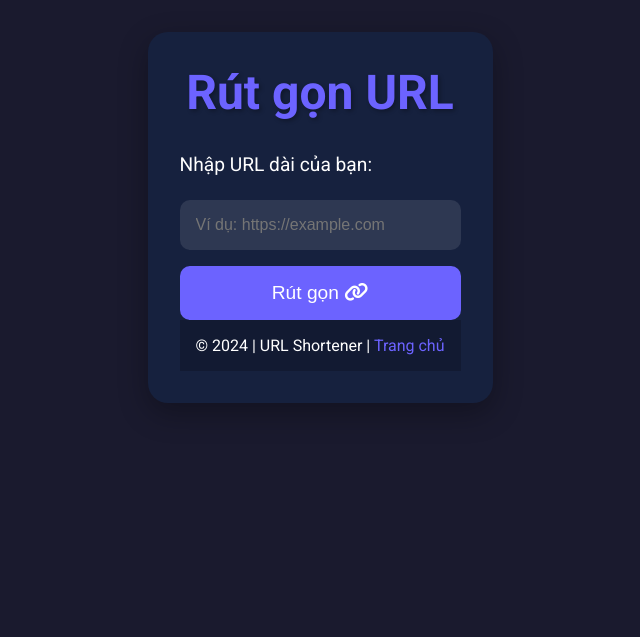
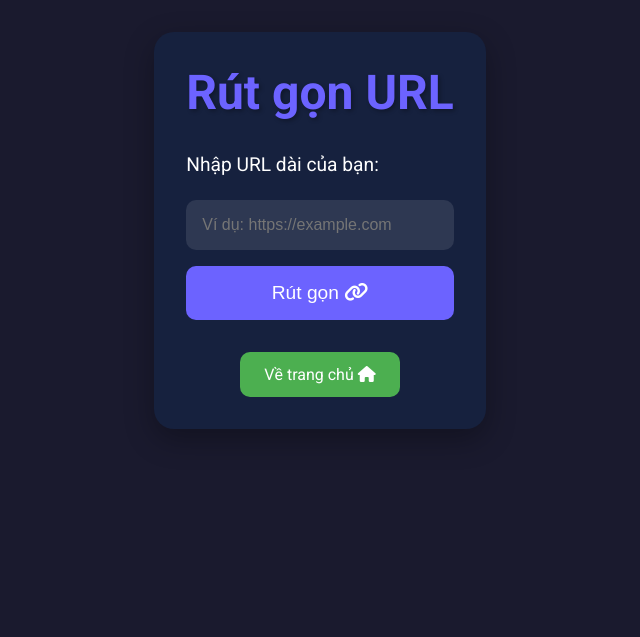
Before and after one commit to tanbaycu/tanbaycu-website, a Flask app: page /shorten-link in a window 1280 px wide. Shown: the top 637 px of the page, without its empty margins (320-960 px from the left). Run offline with Flask 3, Linux system fonts and the light colour scheme; parts of the project's set-up code (start-up, migrations or seed data) failed here and were passed over.

Commit message:
hello world

```diff
--- a/templates/shorten_link.html
+++ b/templates/shorten_link.html
@@ -223,7 +223,10 @@
     {% endif %}
     {% endwith %}
 
-
+    <div class="home-button">
+      <a href="{{ url_for('homepage') }}">Về trang chủ <i class="fas fa-home"></i></a>
+    </div>
+  </div>
 
   <footer>
     <p>&copy; 2024 | URL Shortener | <a href="{{ url_for('homepage') }}">Trang chủ</a></p>
```
